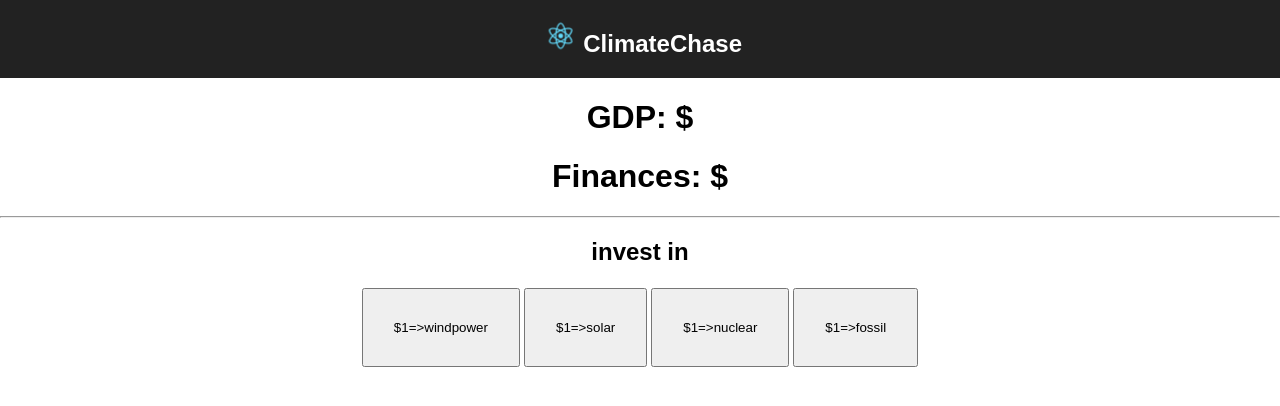
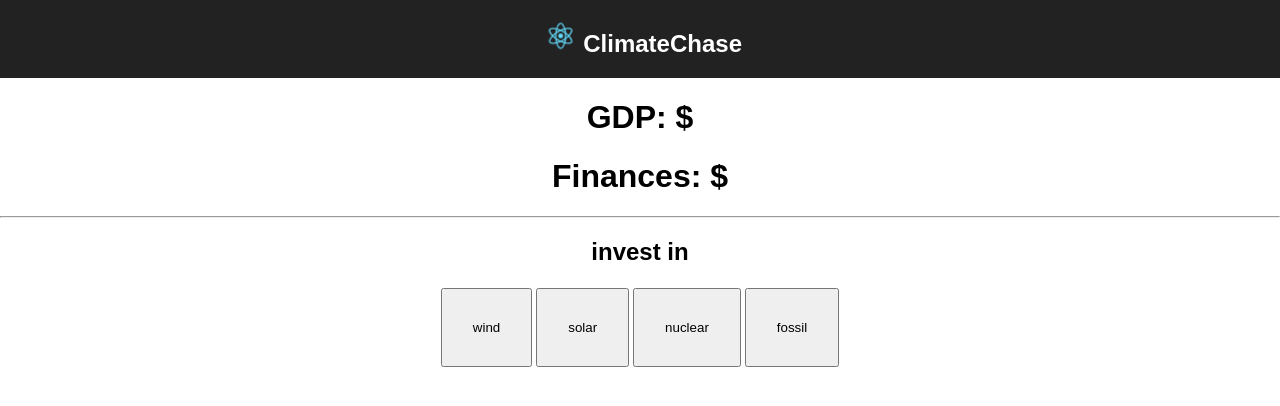
Before and after one commit to nikodunk/climatechase, a React (Create React App) app: page / in a window 1280 px wide. Shown: the top 406 px of the page. Built offline with nearby package versions, Linux system fonts and the light colour scheme.

Commit message:
working push

```diff
--- a/src/App.js
+++ b/src/App.js
@@ -24,20 +24,17 @@ class App extends Component {
 
 
   getData(){
-
     var url = "http://127.0.0.1:5000/"
         $.get(url).then(result => {
             this.setState(JSON.parse(result))
           })
         console.log(this.state)
-
   }
 
 
   onClick(e){
     console.log(e.target.id)
-    $.post("http://localhost:5000/" + e.target.id, e.target.id)
-    this.getData()
+    $.post("http://localhost:5000/" + e.target.id + '/', result => this.setState(JSON.parse(result)))
   }
 
   render() {
@@ -51,10 +48,10 @@ class App extends Component {
         <h1 className="subtitle" >Finances: ${this.state.Money}</h1>
         <hr />
         <h2>invest in</h2>
-        <button onClick={this.onClick.bind(this)} id="wind">$1=>windpower</button>
-        <button onClick={this.onClick.bind(this)} id="solar">$1=>solar</button>
-        <button onClick={this.onClick.bind(this)} id="nuclear">$1=>nuclear</button>
-        <button onClick={this.onClick.bind(this)} id="fossil">$1=>fossil</button>
+        <button onClick={this.onClick.bind(this)} id="wind">wind</button>
+        <button onClick={this.onClick.bind(this)} id="solar">solar</button>
+        <button onClick={this.onClick.bind(this)} id="nuclear">nuclear</button>
+        <button onClick={this.onClick.bind(this)} id="fossil">fossil</button>
       </div>
     );
   }
```
